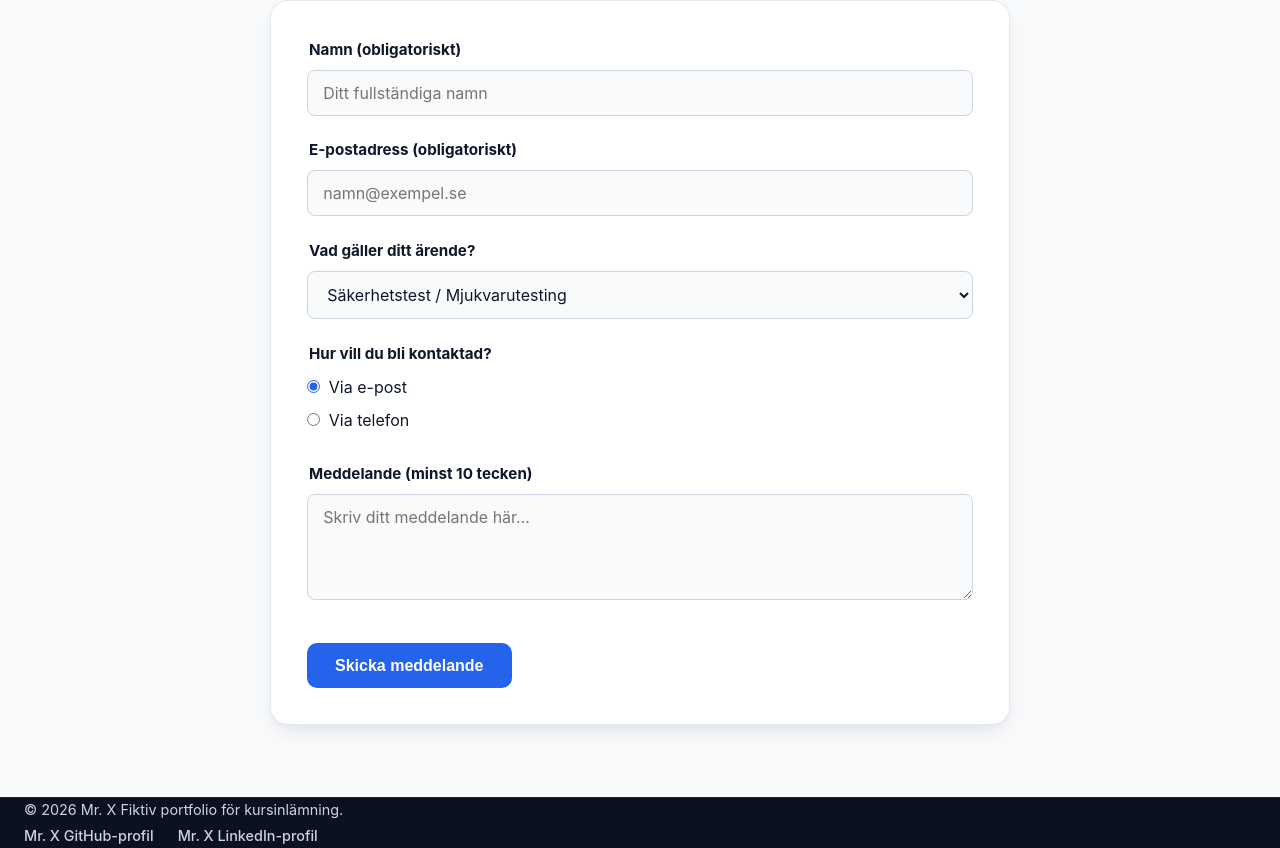
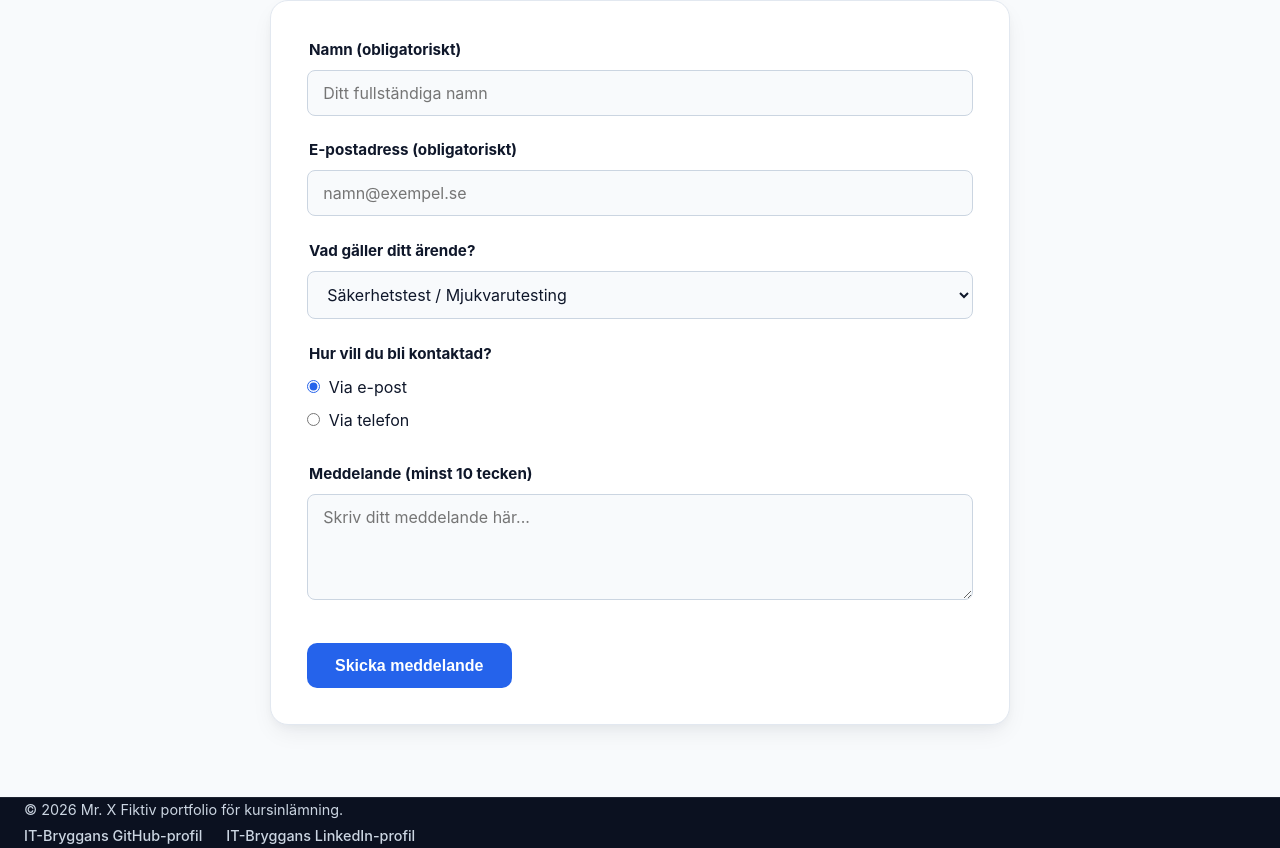
Before and after one commit to rojdibaba/IT-Bryggan, a plain HTML site: page HTML/kontakt.html in a window 1280 px wide. Shown: the part 274-1122 px from the top of the page. Drawn offline with Linux system fonts and the light colour scheme.

Commit message:
Ändrar till rätt namn istället för mr x

```diff
--- a/HTML/kontakt.html
+++ b/HTML/kontakt.html
@@ -3,7 +3,7 @@
 <head>
   <meta charset="UTF-8">
   <meta name="viewport" content="width=device-width, initial-scale=1.0">
-  <title>Kontakt - Mr.X Portfolio</title>
+  <title>Kontakt - IT-Bryggans Portfolio</title>
   <meta name="description" content="Kontaktuppgifter och kontaktformulär för att komma i kontakt med Mr. X.">
   <link rel="stylesheet" href="../css/style.css">
   <script src="../js/script.js" defer></script>
@@ -55,7 +55,6 @@
       <h2 class="contact-section__heading">Skicka ett meddelande</h2>
       <p class="contact-section__intro">Har du frågor om mig, examensarbete eller säkerhetstester? Fyll i formuläret nedan.</p>
 
-      <!-- data-js-action="validate-form" är kroken som JavaScript lyssnar på -->
       <form class="contact-form" action="tack.php" method="post" data-js-action="validate-form" novalidate>
 
     <fieldset class="contact-form__fieldset">
@@ -120,10 +119,10 @@
     <p class="site-footer__copyright">&copy; 2026 Mr. X Fiktiv portfolio för kursinlämning.</p>
     <ul class="site-footer__links">
       <li class="site-footer__item">
-        <a class="site-footer__link" href="https://github.com/">Mr. X GitHub-profil</a>
+        <a class="site-footer__link" href="https://github.com/">IT-Bryggans GitHub-profil</a>
       </li>
       <li class="site-footer__item">
-        <a class="site-footer__link" href="https://linkedin.com/">Mr. X LinkedIn-profil</a>
+        <a class="site-footer__link" href="https://linkedin.com/">IT-Bryggans LinkedIn-profil</a>
       </li>
     </ul>
   </footer>
```
Also changed, not shown: JS/script.js (+2 -7 lines).
